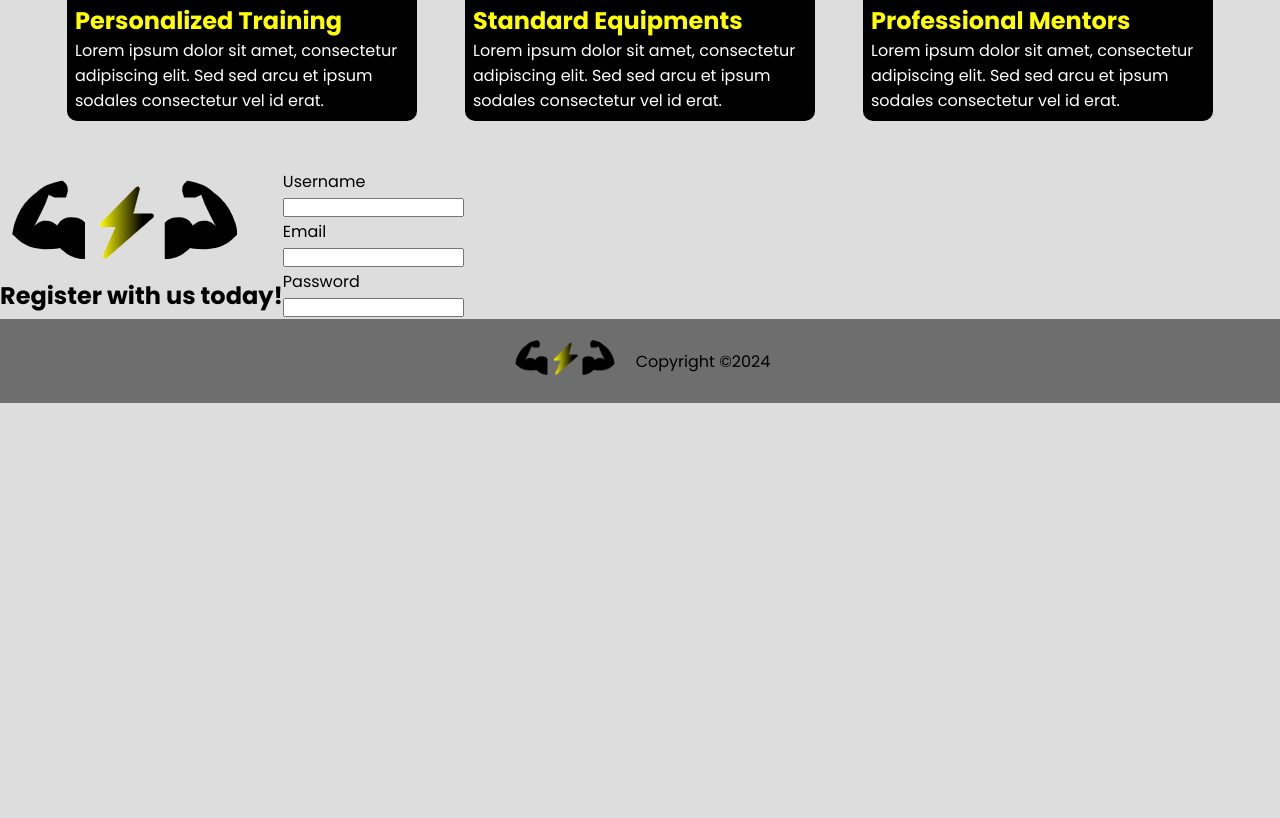
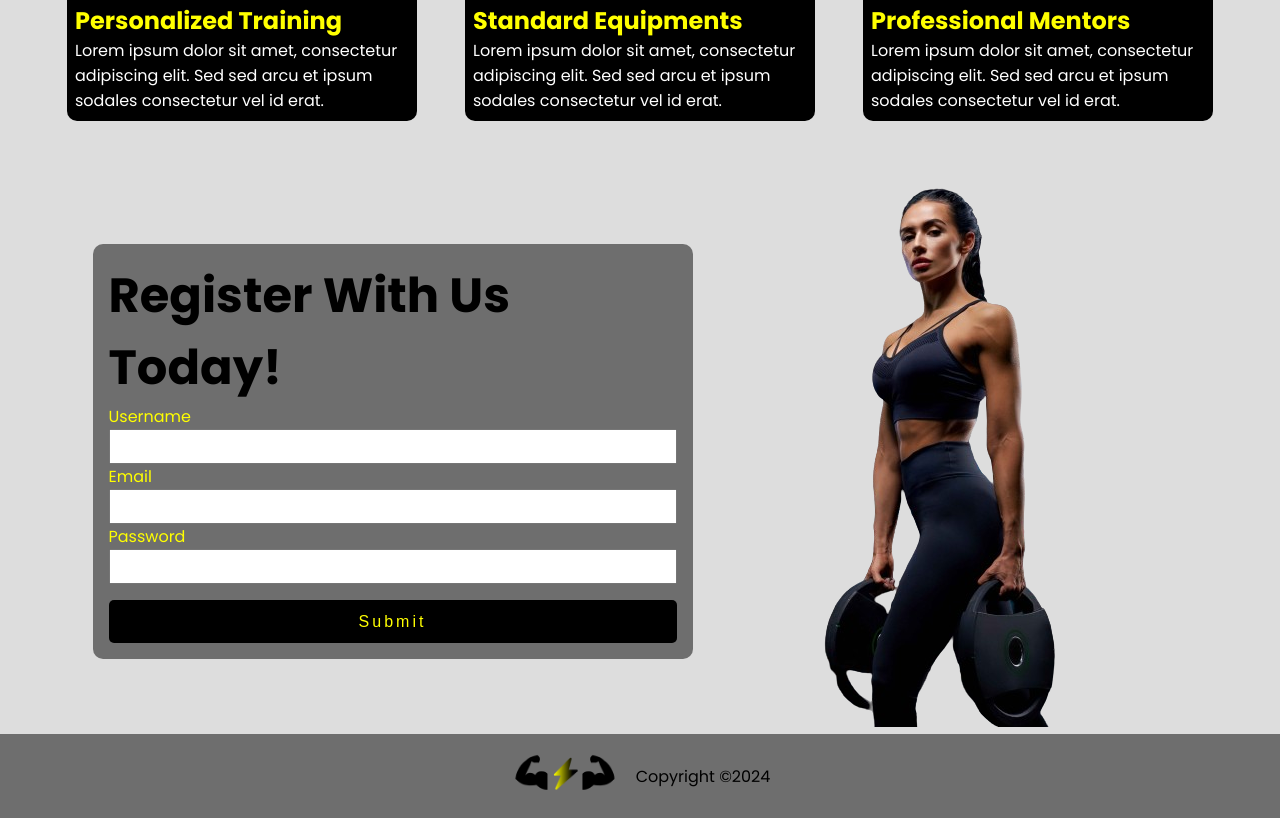
Before and after one commit to TonyTech-GIT/jquery_sports, a plain HTML site: page index.html in a window 1280 px wide. Shown: the part 937-1755 px from the top of the page. Before the commit the page ends 1340 px from the top, so only its background shows below. Drawn offline with nearby package versions, Linux system fonts and the light colour scheme.

Commit message:
progress on the contact section

```diff
--- a/index.html
+++ b/index.html
@@ -105,30 +105,40 @@
     </section>
 
     <section class="contact_container max-container relative flex">
+
+        <div class="contact_container-form">
+            <h2>Register With Us Today!</h2>
+            <form action="">
+                <label for="userName">
+                    Username
+
+                </label>
+                <input type="text" id="userName">
+                <label for="email">
+                    Email
+
+                </label>
+                <input type="email" id="email">
+                <label for="password">
+                    Password
+
+                </label>
+                <input type="password" id="password">
+                <input class="button" type="submit" value="Submit">
+            </form>
+        </div>
+
         <div class="contact_container-content">
-                <div class="image-container">
+                <!-- <div class="image-container">
                     <img src="/assets/images/logoImage.png" alt="logo-image">
                 </div>
 
-                <h2>Register with us today!</h2>
+                 -->
+
+                <img src="/assets/images/woman-holding-weights-near-barbells__2_-removebg-preview.png" alt="contact-image">
         </div>
 
-        <div class="contact_container-form">
-            <form action="">
-                <label for="userName">
-                    Username <br>
-                    <input type="text" id="userName">
-                </label> <br>
-                <label for="email">
-                    Email <br>
-                    <input type="email" id="email">
-                </label> <br>
-                <label for="password">
-                    Password <br>
-                    <input type="password" id="password">
-                </label>
-            </form>
-        </div>
+
     </section>
 
     <section class="footer_container max-container relative flex padding" id="footer">
--- a/styles/sections/contact.css
+++ b/styles/sections/contact.css
@@ -0,0 +1,65 @@
+.contact_container {
+  justify-content: center;
+  align-items: center;
+
+  gap: 3rem;
+}
+
+/* .contact_container-content .image-container img {
+  width: 100%;
+}
+
+.contact_container-content h2 {
+  font-size: 3rem;
+} */
+
+.contact_container-form {
+  background-color: rgba(0, 0, 0, 0.5);
+
+  /* height: 300px; */
+  width: 600px;
+
+  padding: 1rem;
+
+  border-radius: 10px;
+}
+
+.contact_container-form h2 {
+  /* margin-bottom: 1rem; */
+
+  font-size: 3rem;
+}
+.contact_container-form form label {
+  color: yellow;
+}
+
+.contact_container-form form input {
+  padding: 0.5rem;
+
+  width: 100%;
+}
+
+.contact_container-form form .button {
+  background-color: var(--black-color);
+  color: yellow;
+  border: none;
+  border-radius: 5px;
+
+  padding: 0.8rem;
+  font-size: 1rem;
+  letter-spacing: 3px;
+
+  width: 100%;
+
+  margin-top: 1rem;
+
+  cursor: pointer;
+
+  transition: all 0.3s ease-in-out;
+}
+.contact_container-form form .button:hover {
+  background-color: rgba(0, 0, 0, 0.3);
+  color: var(--white-color);
+}
+
+/* .contact_container-content  */
--- a/styles/styles.css
+++ b/styles/styles.css
@@ -5,17 +5,17 @@
   --black-color: #000000;
 }
 
-
-*{
+* {
   padding: 0;
   margin: 0;
   box-sizing: border-box;
+  scroll-behavior: smooth;
 }
 
 body {
   background-color: var(--primary-color);
 
-    font-family: 'poppins', sans-serif;
+  font-family: "poppins", sans-serif;
 }
 
 .flex {
@@ -33,11 +33,12 @@ body {
   padding: 1rem;
 }
 
-a{
+a {
   text-decoration: none;
 }
 
-ul, li {
+ul,
+li {
   list-style: none;
 }
 
@@ -55,13 +56,11 @@ ul, li {
   left: 0;
   width: 100%;
   height: 100vh;
-    background-color: rgba(0,0,0,0.3);
+  background-color: rgba(0, 0, 0, 0.3);
   z-index: -1;
 
   display: none;
 }
-
-
 
 /* MEDIA QUERIES..... */
 @media only screen and (min-width: 1440px) {
```
Also changed, not shown: assets/images/woman-holding-weights-near-barbells__2_-removebg-preview.png (added). Lines whose indentation alone changed are shown as unchanged.
